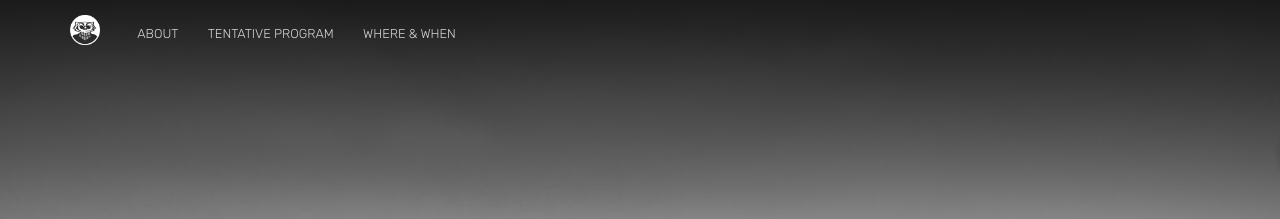
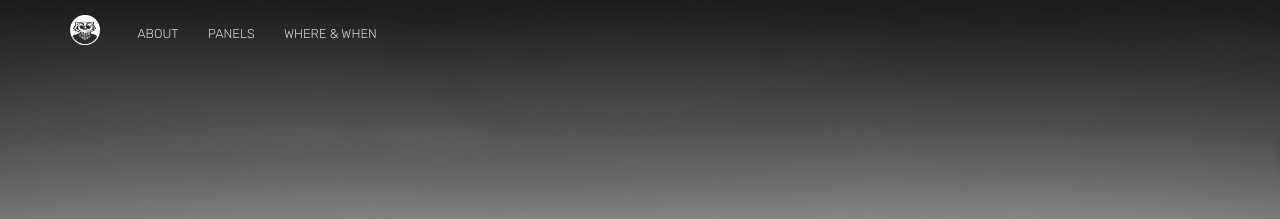
Before and after one commit to fourthirty-two/the-madison-reunion, a Jekyll site: the page built from index.html, in a window 1280 px wide. Shown: the top 219 px of the page. Built offline with Jekyll 4.4.1, drawn with Linux system fonts in a browser that asks for light colours; nearby versions of some CDN libraries; some web fonts are replaced; some of the changed text lies outside the part shown.

Commit message:
:notes: navigation & text

```diff
--- a/_data/footer.yml
+++ b/_data/footer.yml
@@ -2,7 +2,7 @@
 left_links:
   - name: About
     link: learn-more
-  - name: Plan
+  - name: Panels
     link: plan
   - name: History
     link: history
--- a/_data/navigation.yml
+++ b/_data/navigation.yml
@@ -1,7 +1,7 @@
 # remember to remove hashtag from the include 'navigation.html' when ready.
 - name: About
   link: learn-more
-- name: Tentative Program
+- name: Panels
   link: plan
 - name: Where & When
   link: history
--- a/_sass/landing-page.scss
+++ b/_sass/landing-page.scss
@@ -115,3 +115,7 @@
     color: #fff;
   }
 }
+
+ul.panels-list li {
+  padding-bottom: 7px;
+}
--- a/index.html
+++ b/index.html
@@ -34,52 +34,52 @@
 		<div class="container flex">
 			<div class="text">
 				<h2 class="editable">Panels We Are Currently Planning</h2>
-				<p class="editable"></p>
-        <ul>
+
+          <ul class="panels-list">
             <li>
-            "Clinton vs. Trump: The Last Battle of the Sixties Generation?"
+              Clinton vs. Trump: The Last Battle of the Sixties Generation?
             </li>
             <li>
-            "Civil Rights; An Ongoing Awakening"
+              Civil Rights; An Ongoing Awakening
             </li>
             <li>
-            "The War at Home; Taking it To The Streets"
+              The War at Home; Taking it To The Streets
             </li>
             <li>
-            "Music; Retail as Revolution; Remembering Discount Records"
+              Music; Retail as Revolution; Remembering Discount Records
             </li>
             <li>
-            "The Gay Rights Movement in Sixties Madison"
+              The Gay Rights Movement in Sixties Madison
             </li>
             <li>
-            "The Spiritual Search & The Bhuddist Connection"
+              The Spiritual Search & The Bhuddist Connection
             </li>
             <li>
-            "Theories of Conspiracy; From JFK to Today"
+              Theories of Conspiracy; From JFK to Today
             </li>
             <li>
-            "Print & Broadcast Journalism; the Stories We Tell Ourselves"
+              Print & Broadcast Journalism; the Stories We Tell Ourselves
             </li>
             <li>
-            "Peter Pan to Virginia Wolf; The Madison Theater Experience"
+              Peter Pan to Virginia Wolf; The Madison Theater Experience
             </li>
             <li>
-            "UW History Dept: the Legacy of Harvey Goldberg and George Mosse"
+              UW History Dept: the Legacy of Harvey Goldberg and George Mosse
             </li>
             <li>
-            "The Comedy Connection; Is There a Madison Style? Blazing Saddles, Airplane, and The Onion"
+              The Comedy Connection; Is There a Madison Style? Blazing Saddles, Airplane, and The Onion
             </li>
             <li>
-            "Social Justice & the Law: Who Gets Jailed Depends On Who’s In Power"
+              Social Justice & the Law: Who Gets Jailed Depends On Who’s In Power
             </li>
             <li>
-            "Women in the Revolution and The Legacy of Gerda Lerner"
+              Women in the Revolution and The Legacy of Gerda Lerner
             </li>
             <li>
-            "Earth Day: the Legacy of Gaylord Nelson"
+              Earth Day: the Legacy of Gaylord Nelson
             </li>
             <li>
-            "The Long Revolution: The '60s March Toward Social Justice"
+              The Long Revolution: The '60s March Toward Social Justice
             </li>
           </ul>
 
```
Lines whose indentation alone changed are shown as unchanged.
